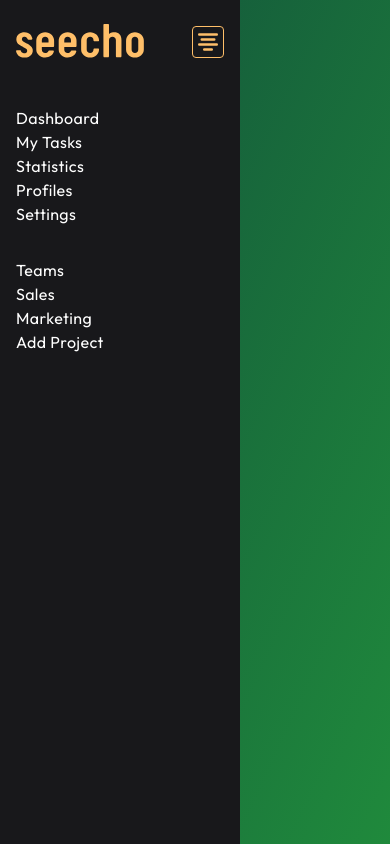
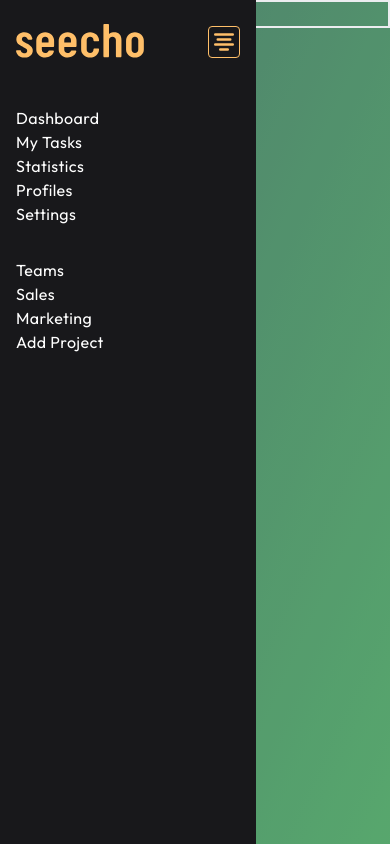
Before and after one commit to deniselupe/chat-app, a Next.js app in the folder frontend/: page /chat in a window 390 px wide. Both pictures are taken after a click on the icon 24 px from the left and 40 px from the top of the page. Built offline with nearby package versions, Linux system fonts and the light colour scheme.

Commit message:
feat: add backdrop and responsive design to chat

```diff
--- a/frontend/src/app/chat/page.tsx
+++ b/frontend/src/app/chat/page.tsx
@@ -1,10 +1,25 @@
+"use client";
+
+import { useState } from "react";
 import ChatSidebar from "@/components/chat-sidebar";
+import Backdrop from "@/components/backdrop";
 
 export default function Chat() {
+    const [open, setOpen] = useState(false);
+
+    const toggleSidebar = () => {
+        setOpen(!open);
+    };
+
+    const closeSidebar = () => {
+        setOpen(false);
+    };
+
     return (
         <main className="mx-auto fixed left-0 right-0 top-0 bottom-0">
-            <ChatSidebar />
-            ChatUI
+            <Backdrop open={open} onClick={closeSidebar} />
+            <ChatSidebar open={open} onClick={toggleSidebar} />
+            <p className={`border-2 duration-500 transform ${open ? 'md:translate-x-64': 'md:translate-x-0'}`}>Hello this is Chat UI</p>
         </main>
     );
 }
--- /dev/null
+++ b/frontend/src/components/backdrop/index.tsx
@@ -0,0 +1,12 @@
+type BackdropType = {
+    open: boolean;
+    onClick: () => void;
+};
+
+export default function Backdrop({ open, onClick }: BackdropType) {
+    if (!open) {
+        return null;
+    }
+
+    return <div onClick={onClick} className="mx-auto fixed left-0 right-0 top-0 bottom-0 bg-white opacity-25 md:hidden z-10" />;
+}
--- a/frontend/src/components/chat-sidebar/index.tsx
+++ b/frontend/src/components/chat-sidebar/index.tsx
@@ -1,29 +1,22 @@
-'use client';
-
 import Link from "next/link";
 import SidebarToggle from "@/components/sidebar-toggle";
 import SeechoLogo from "@/public/svgs/seecho-logo.svg";
-import { useState } from 'react';
 
-export default function ChatSidebar() {
-    const [open, setOpen] = useState(false);
+type ChatSidebarType = {
+    open: boolean;
+    onClick: () => void;
+};
 
-    const toggleSidebar = () => {
-        console.log('the button was clicked');
-        setOpen(!open);
-    };
-
-    console.log('open', open);
-
+export default function ChatSidebar({ open, onClick }: ChatSidebarType) {
     return (
         <>
-            {!open && <SidebarToggle onClick={toggleSidebar} className="mt-6 ml-2 fixed z-2" />}
-            <div className={`w-60 h-screen flex flex-col px-4 text-white bg-zinc-900 ${open ? 'translate-x-0' : '-translate-x-full'} transition-transform duration-200 ease-in-out z-1`}>
+            {!open && <SidebarToggle onClick={onClick} className="mt-6 ml-2 fixed z-20" />}
+            <div className={`fixed top-0 left-0 z-20 w-64 h-full px-4 text-white bg-zinc-900 duration-500 transform ${open ? 'translate-x-0' : '-translate-x-full'}`}>
                 <div className="flex justify-between items-end mt-6">
                     <Link href="/">
                         <SeechoLogo className="w-32 text-seecho-gold hover:text-seecho-lightblue" />
                     </Link>
-                    {open && <SidebarToggle onClick={toggleSidebar} />}
+                    {open && <SidebarToggle onClick={onClick} />}
                 </div>
                 <ul className="mt-12">
                     <li>Dashboard</li>
```
